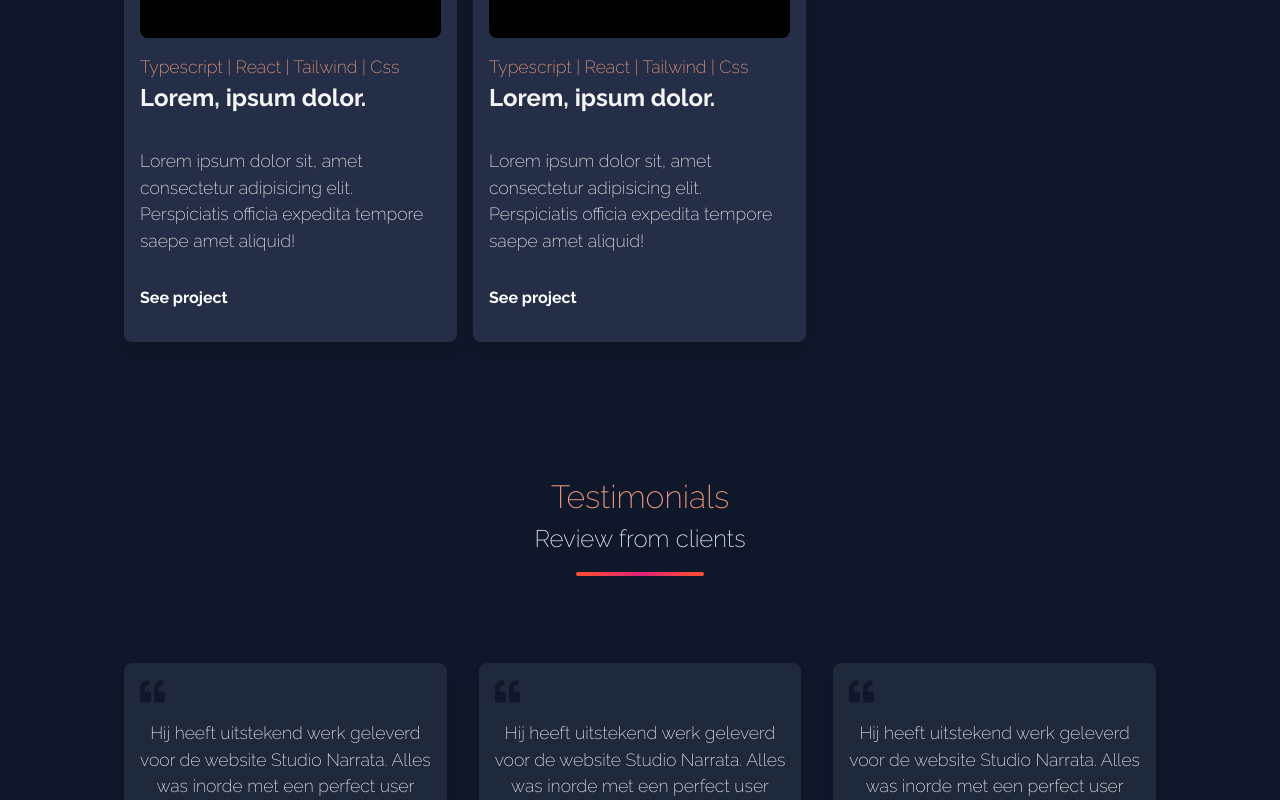
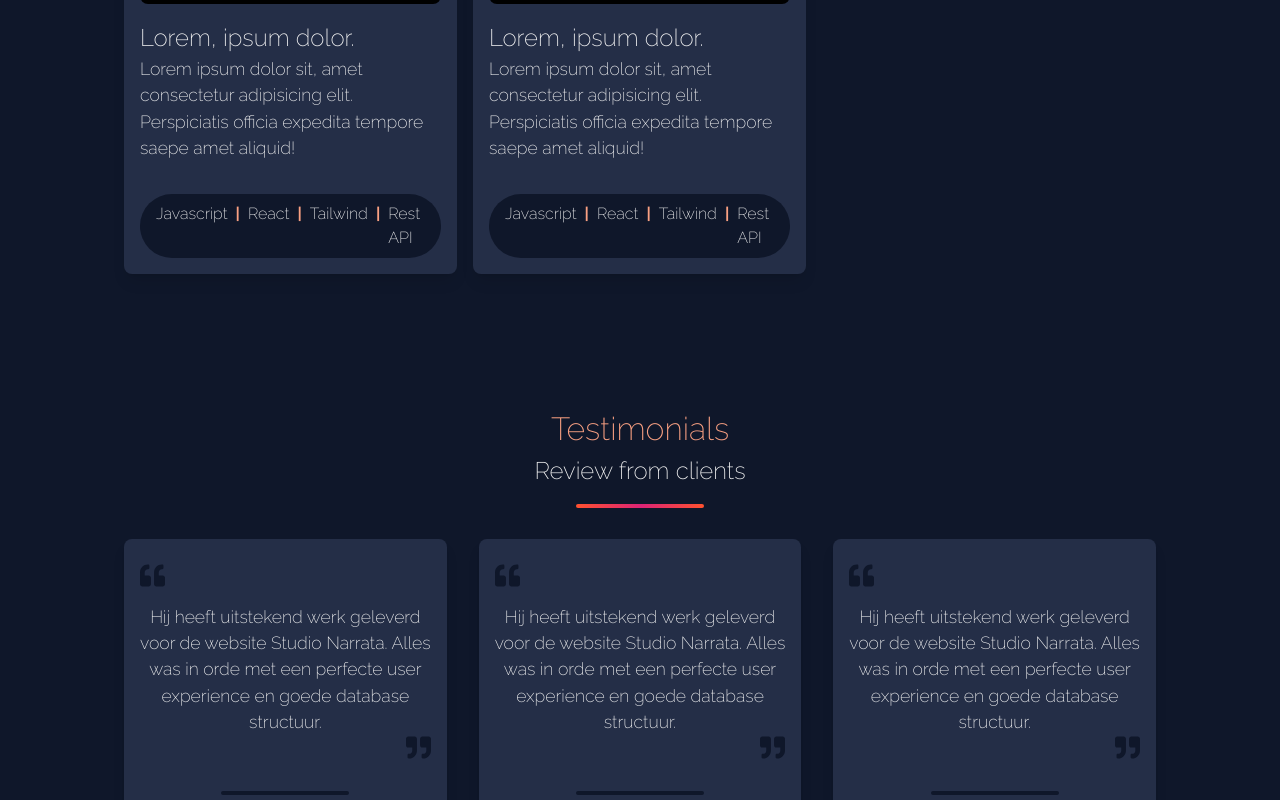
Before and after one commit to JensErven/jenserven-portfolio-website, a Next.js app: page / in a window 1280 px wide. Shown: the part 1980-2780 px from the top of the page. Built offline with nearby package versions, Linux system fonts and the light colour scheme.

Commit message:
changes to the projectCards

```diff
--- a/src/app/globals.css
+++ b/src/app/globals.css
@@ -45,6 +45,7 @@ h2{
     color: whitesmoke;
     font-size: 1.5rem;
   }
+
 p{
   font-size: 1.1rem;
   font-weight: 500;
@@ -57,6 +58,14 @@ p{
   width: 10vw;
   height: 4px;
   background-image:  linear-gradient(to right, #FF512F 0%, #DD2476  51%, #FF512F  100%);
+}
+
+.testimonial-underline-div{
+  border-radius: 2px;
+  margin: 15px 0px;
+  width: 10vw;
+  height: 4px;
+ background-color: #0f172a;
 }
 
 /* buttons */
@@ -85,14 +94,16 @@ p{
 }
 
 .btn {
+  border:1px solid whitesmoke;/*
+  background-image: linear-gradient(to right, #FF512F 0%, #DD2476  51%, #FF512F  100%);*/
   padding: 15px 45px;
   border-radius: 10px;
   color: white;
-  border: 1px solid   #DD2476;
   white-space: nowrap; /* Prevent text from wrapping to multiple lines */
 
   cursor: pointer;
 }
+
 .gradient-follower {
   width: 100%;
   height: 100%;
--- a/src/components/ProjectCard.tsx
+++ b/src/components/ProjectCard.tsx
@@ -1,9 +1,12 @@
 "use client";
 import React, { useState } from "react";
 import "../../styles/ProjectCard.css"; // Import the CSS file
+import { skip } from "node:test";
 
 const ProjectCard = () => {
   const [tilt, setTilt] = useState({ x: 0, y: 0 });
+
+  const skillTags = ["Javascript", "React", "Tailwind", "Rest API"];
 
   const handleMouseMove = (e: any) => {
     const card = e.currentTarget;
@@ -25,7 +28,7 @@ const ProjectCard = () => {
   };
   return (
     <div
-      className="project-card bg-black rounded-lg p-4 h-fit text-left shadow-lg"
+      className="project-card bg-black rounded-lg p-4 h-fit text-left shadow-lg cursor-pointer"
       style={{
         backgroundColor: "#242e47",
         transform: `perspective(1000px) rotateX(${tilt.y}deg) rotateY(${tilt.x}deg)`,
@@ -34,18 +37,33 @@ const ProjectCard = () => {
       onMouseLeave={handleMouseLeave}
     >
       <div className="projectcard-imagepreview w-full  bg-black h-48 rounded-lg lg:h-48 xl:h-64 md:h-48 sm:h-48"></div>
-      <p
-        className="capitalize mt-4"
-        style={{ color: "#f9a082", fontWeight: "500" }}
-      >
-        typescript | react | tailwind | css
-      </p>
-      <h4 className="mb-4">Lorem, ipsum dolor.</h4>
-      <p className="py-4 mb-4">
+
+      <h5 className="mt-4">Lorem, ipsum dolor.</h5>
+      <p className="pb-4 mb-4">
         Lorem ipsum dolor sit, amet consectetur adipisicing elit. Perspiciatis
         officia expedita tempore saepe amet aliquid!
       </p>
-      <button className="font-bold text-white mb-4">See project</button>
+      <div
+        className="flex flex-row rounded-full px-4   w-fit py-2"
+        style={{ backgroundColor: "#0f172a", color: "whitesmoke" }}
+      >
+        {skillTags.map((skill, index) => (
+          <div className="flex flex-row" key={index}>
+            <div className="skillTag">{skill}</div>
+            {index !== skillTags.length - 1 && ( // Render the span if it's not the last skill
+              <span
+                style={{
+                  color: "#f9a082",
+                  fontWeight: "bolder",
+                  padding: "0px 8px",
+                }}
+              >
+                |
+              </span>
+            )}
+          </div>
+        ))}
+      </div>
     </div>
   );
 };
--- a/src/components/TestimonialCard.tsx
+++ b/src/components/TestimonialCard.tsx
@@ -1,24 +1,34 @@
 import React from "react";
-import { FaQuoteLeft } from "react-icons/fa";
+import { FaQuoteLeft, FaQuoteRight } from "react-icons/fa";
 import "react-responsive-carousel/lib/styles/carousel.min.css"; // Import carousel styles
 import { Carousel } from "react-responsive-carousel";
 
 const TestimonialCard = () => {
   return (
-    <div className="testimonial-card shadow-lg p-4 bg-slate-800 rounded-lg">
+    <div
+      className="testimonial-card shadow-lg px-4 py-6  rounded-lg"
+      style={{ backgroundColor: "#242e47" }}
+    >
       <div className="testimonial-header">
         <FaQuoteLeft className="quote-icon fill-slate-900 mb-4" size={25} />
       </div>
       <p className="testimonial-text">
         Hij heeft uitstekend werk geleverd voor de website Studio Narrata. Alles
-        was inorde met een perfect user exerperience en goede database
+        was in orde met een perfecte user experience en goede database
         structuur.
       </p>
+      <div className="testimonial-header  text-right">
+        <FaQuoteRight
+          className="quote-icon fill-slate-900 mb-4"
+          size={25}
+          style={{ marginLeft: "auto" }} // Add this style to push it to the right
+        />
+      </div>
+
       <div className="testimonial-author text-center items-center flex flex-col">
-        <div className="underline-div"></div>
+        <div className="testimonial-underline-div"></div>
         <h5>Lorem, ipsum.</h5>
-
-        <p>Studio Narrata</p>
+        <span>Studio Narrata</span>
       </div>
     </div>
   );
--- a/src/components/Testimonials.tsx
+++ b/src/components/Testimonials.tsx
@@ -32,7 +32,7 @@ const Testimonials = () => {
       <h5>Review from clients</h5>
       <div className="underline-div"></div>
 
-      <div className="mt-4  py-14 grid grid-cols-1 md:grid-cols-1 lg:grid-cols-3 xl:grid-cols-3 gap-x-8 gap-y-14 rounded-lg">
+      <div className="mt-4  pb-14 grid grid-cols-1 md:grid-cols-1 lg:grid-cols-2 xl:grid-cols-3 gap-x-8 gap-y-14 rounded-lg">
         <TestimonialCard />
         <TestimonialCard />
         <TestimonialCard />
```
